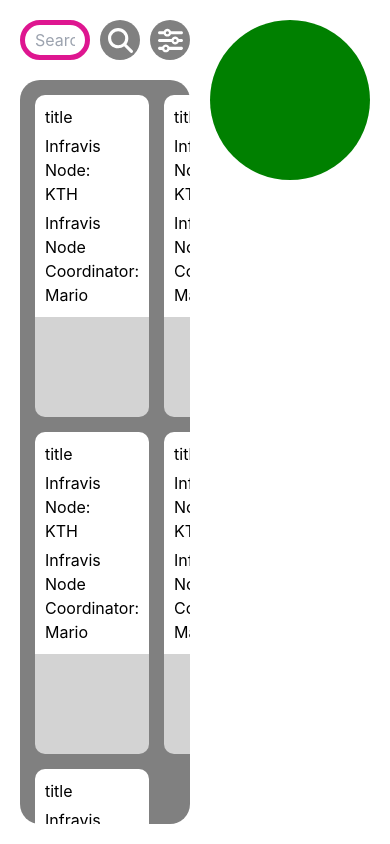
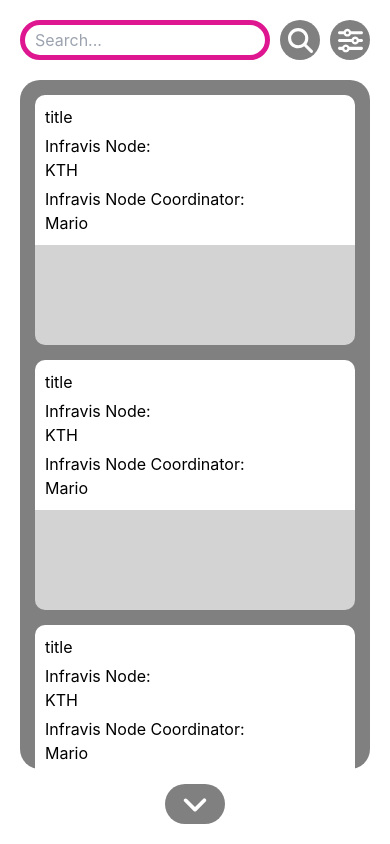
Before and after one commit to Infravis-map/visual-map, a Next.js app: page /test in a window 390 px wide. Shown: the top 844 px of the page. Built offline with nearby package versions, Linux system fonts and the light colour scheme.

Commit message:
fixed mobile version

```diff
--- a/pages/test.js
+++ b/pages/test.js
@@ -1,7 +1,7 @@
 import D3Example from '../components/D3Example'
 //import Chart from '../components/Chart'
 import Project from '../components/Project'
-import { useState } from "react"
+import { useState, useRef } from "react"
 import styles from '../styles/test.module.css'
 
 export default function TestPage() {
@@ -23,10 +23,10 @@ export default function TestPage() {
     const filterHeight = showFilter ? "100px" : "0px"
     const filterColor = showFilter ? "#DE1690" : ""
 
-
+    const mapRef = useRef(null);
     return (
-        <div style={{display:"grid", gridTemplateColumns:"1fr 1fr" }}>
-            <div style={{ display:"grid", gridTemplateRows:"auto 1fr", height:"100vh", padding:20, paddingRight:0}}>
+        <div className={styles.splitContainer}>
+            <div style={{ display:"grid", gridTemplateRows:"auto 1fr", height:"100vh", padding:20}}>
 
 
                 <form onSubmit={handleSubmit} style={{width:"100%"}}>
@@ -58,16 +58,29 @@ export default function TestPage() {
 
 
 
-                <div className={styles.projectContainer} style={{gap:15, display: "grid", gridTemplateColumns:"1fr 1fr" }}>
+                <div className={styles.projectContainer}>
+                    <Project/>
+                    <Project/>
+                    <Project/>
+                    <Project/>
+                    <Project/>
                     <Project/>
                     <Project/>
                     <Project/>
                     <Project/>
                     <Project/>
                 </div>
+                <div style={{width:"100%", display:"flex", justifyContent:"center"}}>
+                    <div onClick={() => window.scrollTo({top:mapRef.current.offsetTop, behavior:"smooth"})} className={styles.scrollDownButton}>
+                        <svg height="30px" width="30px" xmlns="http://www.w3.org/2000/svg" viewBox="0 0 448 512"><path fill="#FFFFFF" d="M201.4 374.6c12.5 12.5 32.8 12.5 45.3 0l160-160c12.5-12.5 12.5-32.8 0-45.3s-32.8-12.5-45.3 0L224 306.7 86.6 169.4c-12.5-12.5-32.8-12.5-45.3 0s-12.5 32.8 0 45.3l160 160z"/></svg>
+                    </div>
+                </div>
             </div>
 
-            <D3Example width="200" height="200" />
+
+            <div ref={mapRef}>
+                <D3Example width="200" height="200" />
+            </div>
         </div>
     )
 }
--- a/styles/test.module.css
+++ b/styles/test.module.css
@@ -43,7 +43,15 @@
     background-color: #606060;
 }
 
+.splitContainer {
+    display: grid;
+    grid-template-columns: 1fr;
+}
+
 .projectContainer {
+    display:grid;
+    grid-template-columns: 1fr;
+    gap:15px;
     overflow-y:auto;
     scrollbar-width:none;
     scroll-behavior: smooth;
@@ -52,3 +60,37 @@
     background-color:gray;
     padding:15px;
 }
+
+.scrollDownButton {
+    height:40px;
+    width:60px;
+    border-radius: 20px;
+    background-color: grey;
+    display:flex;
+    align-items:center;
+    justify-content: center;
+    margin-top: 15px;
+}
+.scrollDownButton:hover {
+    background-color: #606060;
+}
+
+@media (min-width: 450px) {
+    .splitContainer {
+        grid-template-columns: 1fr 1fr;
+    }
+    .scrollDownButton {
+        display: none;
+    }
+}
+
+@media (min-width: 1000px) {
+    .projectContainer {
+        grid-template-columns: repeat(2, 1fr);
+    }
+}
+@media (min-width: 1500px) {
+    .projectContainer {
+        grid-template-columns: repeat(3, 1fr);
+    }
+}
```
